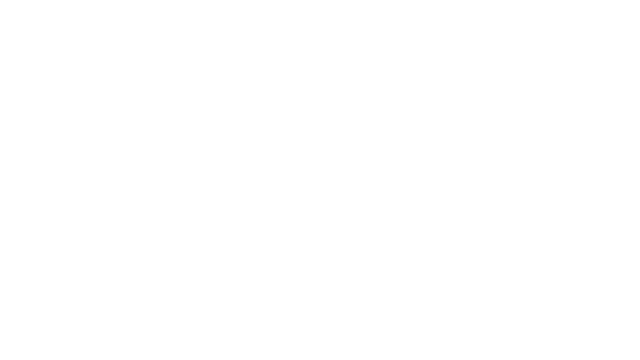
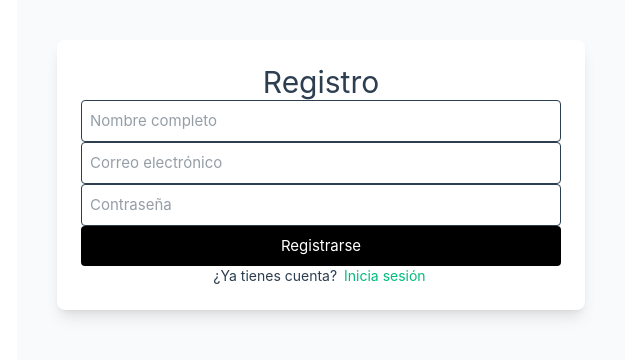
Before and after one commit to almatopete/clinica-frontend, a Vue app: page /register in a window 1280 px wide. Before the commit this address had no page. Shown: the top 360 px of the page, without its empty margins (15-655 px from the left). Built offline with nearby package versions, Linux system fonts and the light colour scheme.

Commit message:
added login page, and register

```diff
--- a/src/main.js
+++ b/src/main.js
@@ -3,6 +3,16 @@ import './assets/main.css'
 import { createApp } from 'vue'
 import App from './App.vue'
 import router from './router'
+import axios from 'axios'
+
+axios.interceptors.request.use(config => {
+  const token = localStorage.getItem('token')
+  if (token) {
+    config.headers.Authorization = `Bearer ${token}`
+  }
+  return config
+})
+
 
 const app = createApp(App)
 
--- a/src/router/index.js
+++ b/src/router/index.js
@@ -2,34 +2,30 @@ import { createRouter, createWebHistory } from 'vue-router'
 import HomeView from '../views/HomeView.vue'
 import AgendarView from '../views/AgendarView.vue'
 
+import LoginView from '../views/LoginView.vue'
+import RegisterView from '../views/RegisterView.vue'
+
+const requireAuth = (to, from, next) => {
+  const token = localStorage.getItem('token')
+  if (!token) {
+    next('/login')
+  } else {
+    next()
+  }
+}
+
+const routes = [
+  { path: '/', name: 'home', component: HomeView, beforeEnter: requireAuth },
+  { path: '/login', name: 'login', component: LoginView },
+  { path: '/register', name: 'register', component: RegisterView },
+  { path: '/agendar', name: 'agendar', component: AgendarView, beforeEnter: requireAuth },
+  { path: '/doctor/:id', name: 'DoctorView', component: () => import('@/views/DoctorView.vue') },
+  { path: '/about', name: 'about', component: () => import('../views/AboutView.vue') }
+]
+
 const router = createRouter({
   history: createWebHistory(import.meta.env.BASE_URL),
-  routes: [
-    {
-      path: '/',
-      name: 'home',
-      component: HomeView,
-    },
-    {
-      path: '/agendar',
-      name: 'agendar',
-      component: AgendarView
-    },
-    {
-      path: '/doctor/:id',
-      name: 'DoctorView',
-      component: () => import('@/views/DoctorView.vue')
-    },
-
-    {
-      path: '/about',
-      name: 'about',
-      // route level code-splitting
-      // this generates a separate chunk (About.[hash].js) for this route
-      // which is lazy-loaded when the route is visited.
-      component: () => import('../views/AboutView.vue'),
-    },
-  ],
+  routes: routes
 })
 
 export default router
--- /dev/null
+++ b/src/views/LoginView.vue
@@ -0,0 +1,41 @@
+<template>
+    <div class="min-h-screen bg-gray-50 py-10 px-4 md:px-10">
+      <div class="max-w-xl mx-auto bg-white rounded-lg shadow-lg p-6">
+        <h2 class="text-3xl font-bold text-center mb-6">Iniciar sesión</h2>
+        <form @submit.prevent="login" class="space-y-4">
+          <input v-model="form.email" type="email" placeholder="Correo electrónico" class="w-full border p-2 rounded" required />
+          <input v-model="form.password" type="password" placeholder="Contraseña" class="w-full border p-2 rounded" required />
+          <button class="bg-black text-white px-6 py-2 rounded w-full" :disabled="loading">
+            {{ loading ? 'Entrando...' : 'Entrar' }}
+          </button>
+        </form>
+        <p class="mt-4 text-sm text-center">¿No tienes cuenta?
+          <router-link to="/register" class="text-blue-600 underline">Regístrate</router-link>
+        </p>
+      </div>
+    </div>
+  </template>
+
+  <script setup>
+  import { ref } from 'vue'
+  import { useRouter } from 'vue-router'
+  import axios from 'axios'
+
+  const router = useRouter()
+  const form = ref({ email: '', password: '' })
+  const loading = ref(false)
+
+  const login = async () => {
+    loading.value = true
+    try {
+      const res = await axios.post(`${import.meta.env.VITE_API_URL}/api/login`, form.value)
+      localStorage.setItem('token', res.data.token)
+      localStorage.setItem('user', JSON.stringify(res.data.user))
+      router.push('/')
+    } catch (err) {
+      alert('Error al iniciar sesión')
+    } finally {
+      loading.value = false
+    }
+  }
+  </script>
--- /dev/null
+++ b/src/views/RegisterView.vue
@@ -0,0 +1,42 @@
+<template>
+    <div class="min-h-screen bg-gray-50 py-10 px-4 md:px-10">
+      <div class="max-w-xl mx-auto bg-white rounded-lg shadow-lg p-6">
+        <h2 class="text-3xl font-bold text-center mb-6">Registro</h2>
+        <form @submit.prevent="register" class="space-y-4">
+          <input v-model="form.nombre" type="text" placeholder="Nombre completo" class="w-full border p-2 rounded" required />
+          <input v-model="form.email" type="email" placeholder="Correo electrónico" class="w-full border p-2 rounded" required />
+          <input v-model="form.password" type="password" placeholder="Contraseña" class="w-full border p-2 rounded" required />
+          <button class="bg-black text-white px-6 py-2 rounded w-full" :disabled="loading">
+            {{ loading ? 'Registrando...' : 'Registrarse' }}
+          </button>
+        </form>
+        <p class="mt-4 text-sm text-center">¿Ya tienes cuenta?
+          <router-link to="/login" class="text-blue-600 underline">Inicia sesión</router-link>
+        </p>
+      </div>
+    </div>
+  </template>
+
+  <script setup>
+  import { ref } from 'vue'
+  import { useRouter } from 'vue-router'
+  import axios from 'axios'
+
+  const router = useRouter()
+  const form = ref({ nombre: '', email: '', password: '' })
+  const loading = ref(false)
+
+  const register = async () => {
+    loading.value = true
+    try {
+      const res = await axios.post(`${import.meta.env.VITE_API_URL}/api/register`, form.value)
+      localStorage.setItem('token', res.data.token)
+      localStorage.setItem('user', JSON.stringify(res.data.user))
+      router.push('/')
+    } catch (err) {
+      alert('Error al registrarse')
+    } finally {
+      loading.value = false
+    }
+  }
+  </script>
```
